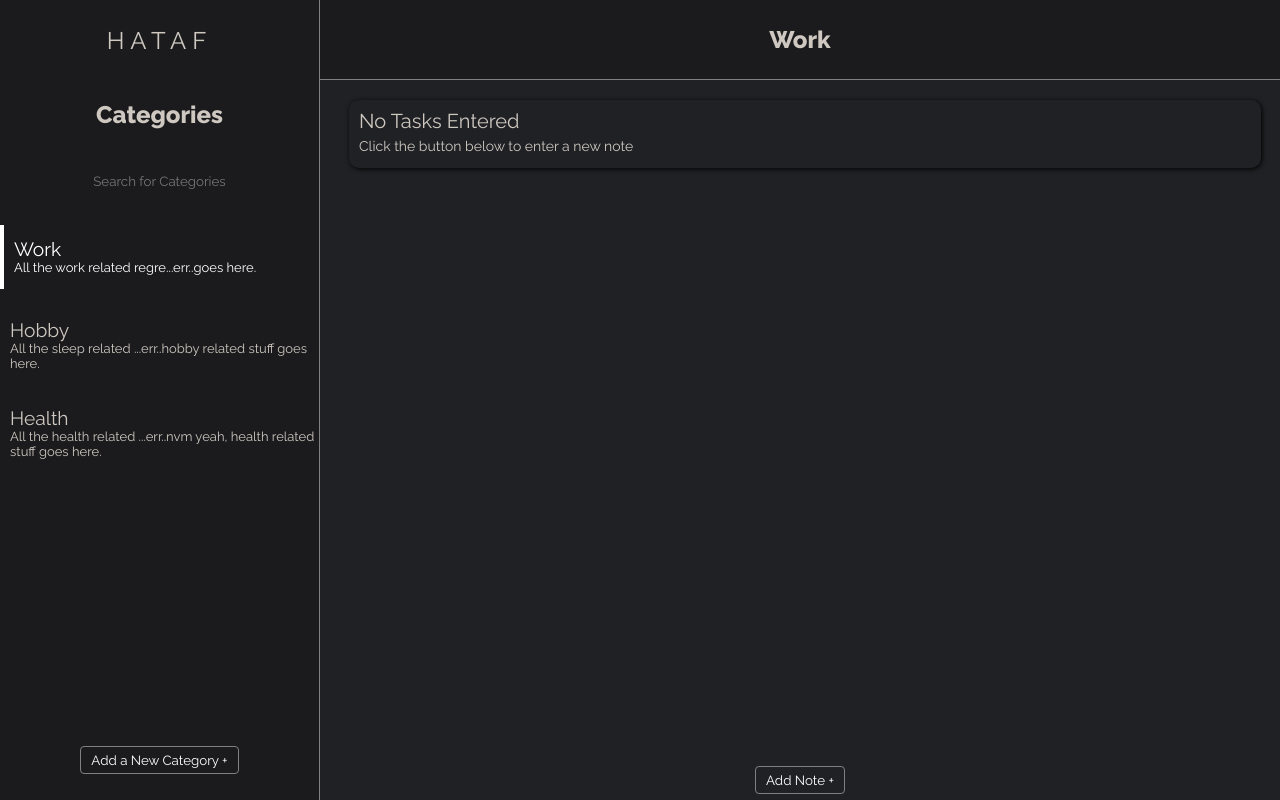
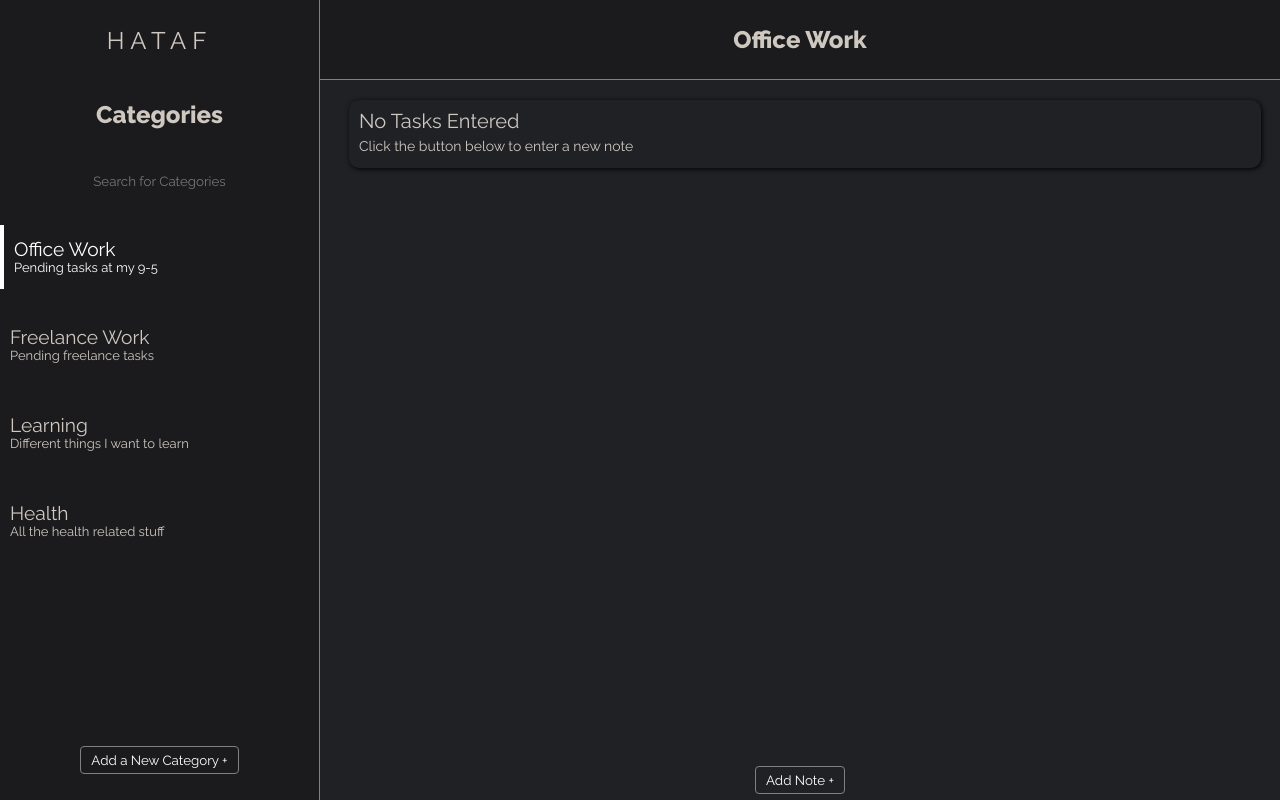
Before and after one commit to hatafatif/task-management-tool, a React (Create React App) app: page / in a window 1280 px wide. Built offline with nearby package versions, Linux system fonts and the light colour scheme.

Commit message:
Changed Default Categories

```diff
--- a/src/App.js
+++ b/src/App.js
@@ -8,20 +8,26 @@ import NewCatForm from "./components/Forms/NewCatForm";
 const defaultNotes = [
     {
         cat_id: 1,
-        category: "Work",
-        desc: "All the work related regre...err..goes here.",
+        category: "Office Work",
+        desc: "Pending tasks at my 9-5",
         notes: [],
     },
     {
         cat_id: 2,
-        category: "Hobby",
-        desc: "All the sleep related ...err..hobby related stuff goes here.",
+        category: "Freelance Work",
+        desc: "Pending freelance tasks",
         notes: [],
     },
     {
         cat_id: 3,
+        category: "Learning",
+        desc: "Different things I want to learn",
+        notes: [],
+    },
+    {
+        cat_id: 4,
         category: "Health",
-        desc: "All the health related ...err..nvm yeah, health related stuff goes here.",
+        desc: "All the health related stuff",
         notes: [],
     },
 ];
@@ -32,6 +38,7 @@ const App = () => {
     // Main state to keep all the data
     const [notes, setNotes] = useState(defaultNotes);
     const [categories, setCategories] = useState([]);
+
     // useEffect to get new categories and colors when notes state is set
     useEffect(() => {
         const tempCategories = [];
```
